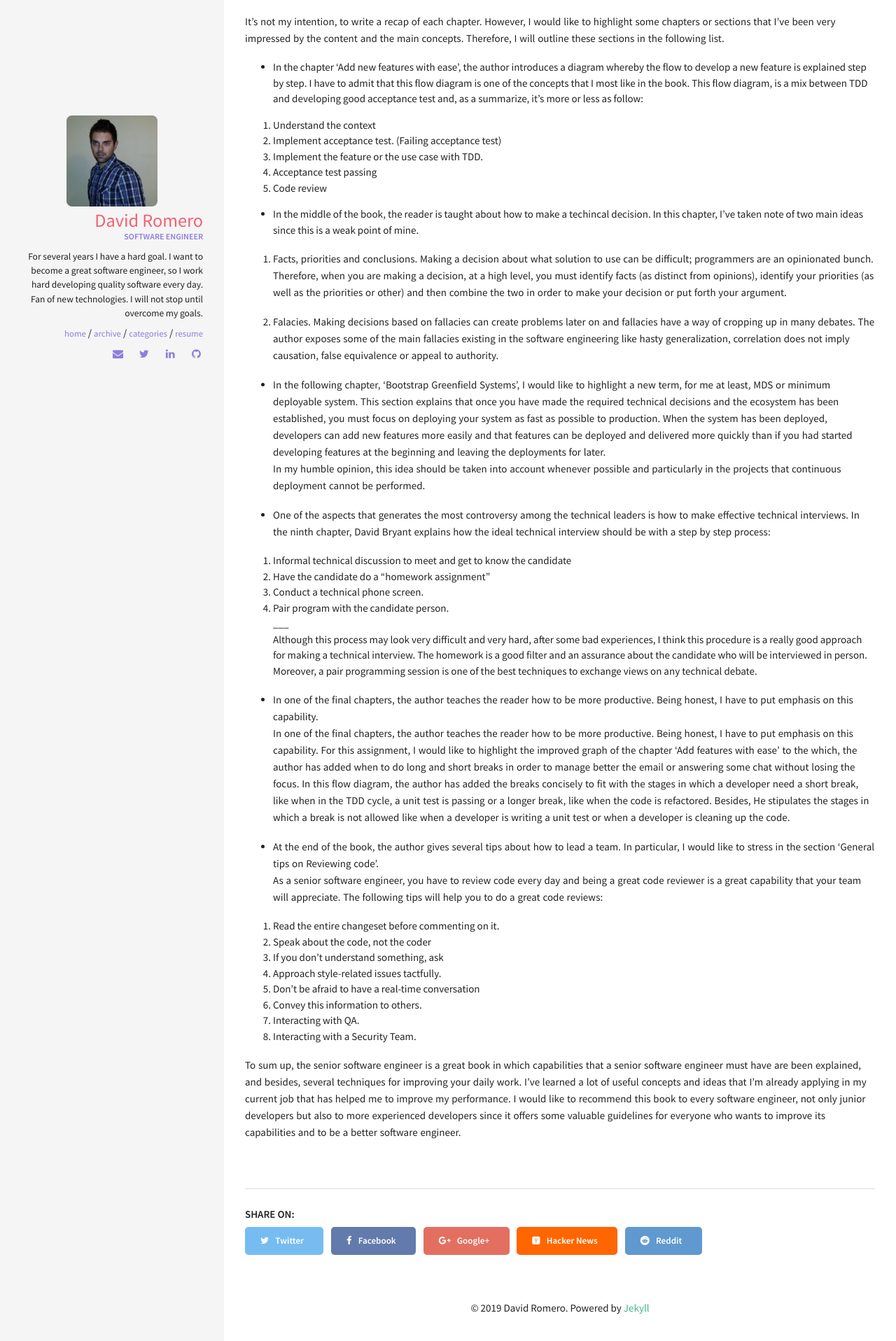
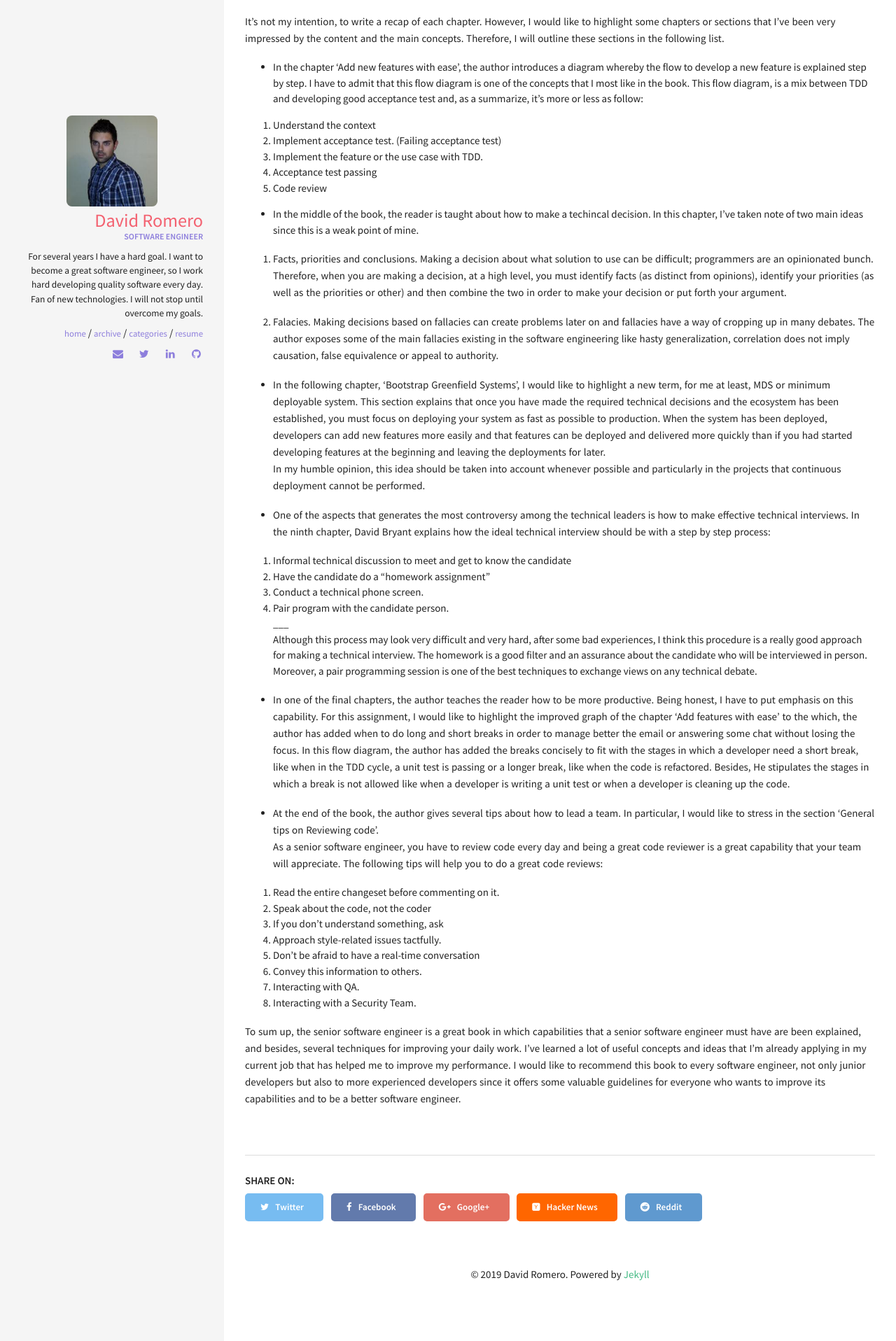
Before and after one commit to david-romero/david-romero.github.io, a Jekyll site: the page built from _posts/2019-07-03-senior-software-engineer.md, in a window 1280 px wide. Shown: the part 1164-3080 px from the top of the page at 70% size. Built offline with Jekyll 4.4.1, drawn with Linux system fonts in a browser that asks for light colours.

Commit message:
Fixed typo

```diff
--- a/_posts/2019-07-03-senior-software-engineer.md
+++ b/_posts/2019-07-03-senior-software-engineer.md
@@ -43,8 +43,7 @@ In my humble opinion, this idea should be taken into account whenever possible a
 ___
 Although this process may look very difficult and very hard, after some bad experiences, I think this procedure is a really good approach for making a technical interview.  The homework is a good filter and an assurance about the candidate who will be interviewed in person. Moreover, a pair programming session is one of the best techniques to exchange views on any technical debate.
 
-* In one of the final chapters, the author teaches the reader how to be more productive. Being honest, I have to put emphasis on this capability.
-In one of the final chapters, the author teaches the reader how to be more productive. Being honest, I have to put emphasis on this capability.  For this assignment, I would like to highlight the improved graph of the chapter 'Add features with ease' to the which, the author has added when to do long and short breaks in order to manage better the email or answering some chat without losing the focus.
+* In one of the final chapters, the author teaches the reader how to be more productive. Being honest, I have to put emphasis on this capability.  For this assignment, I would like to highlight the improved graph of the chapter 'Add features with ease' to the which, the author has added when to do long and short breaks in order to manage better the email or answering some chat without losing the focus.
 In this flow diagram, the author has added the breaks concisely to fit with the stages in which a developer need a short break, like when in the TDD cycle, a unit test is passing or a longer break, like when the code is refactored. Besides,  He stipulates the stages in which a break is not allowed like when a developer is writing a unit test or when a developer is cleaning up the code.
 
 * At the end of the book, the author gives several tips about how to lead a team. In particular, I would like to stress in the section 'General tips on Reviewing code'.
```
